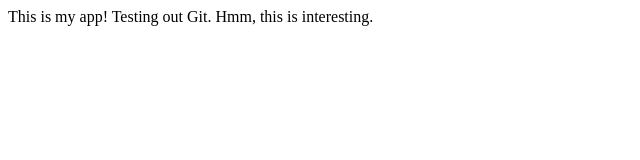
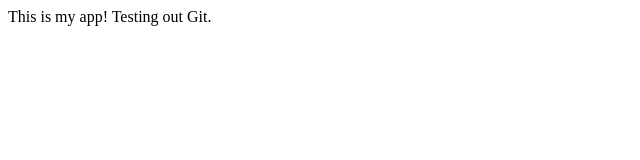
Before and after one commit to rastohal/SampleRepo, a plain HTML site: page index.html in a window 1280 px wide. Shown: the whole page, without its empty margins (0-640 px from the left). Drawn offline with Linux system fonts and the light colour scheme.

Commit message:
added pokus.html

```diff
--- a/index.html
+++ b/index.html
@@ -2,7 +2,7 @@
 	<head>
 	<title>My App</title>
 	<body>
-		This is my app! Testing out Git. Hmm, this is interesting.
+		This is my app! Testing out Git.
 	</body>
 	</head>
 </html>
```
Also changed, not shown: pokus.html (added, +1 -0 lines).
